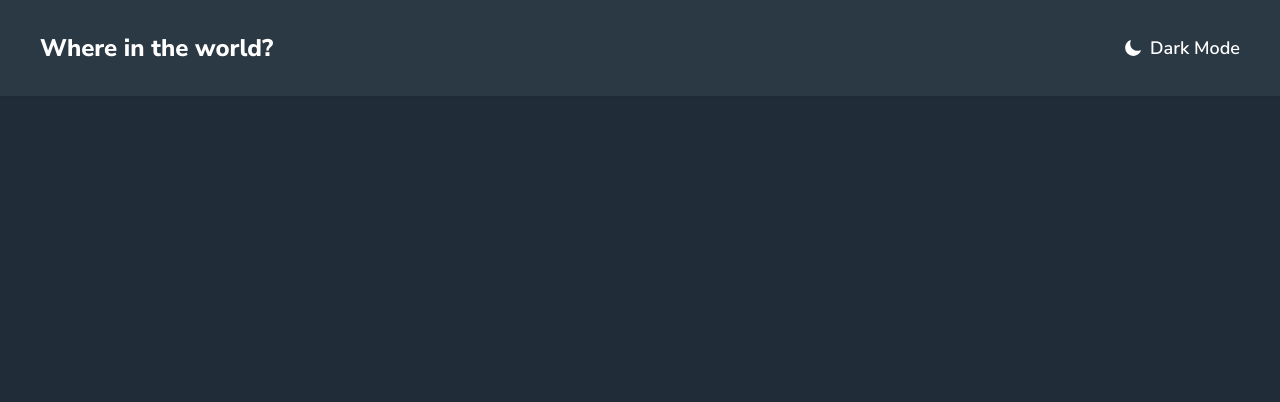
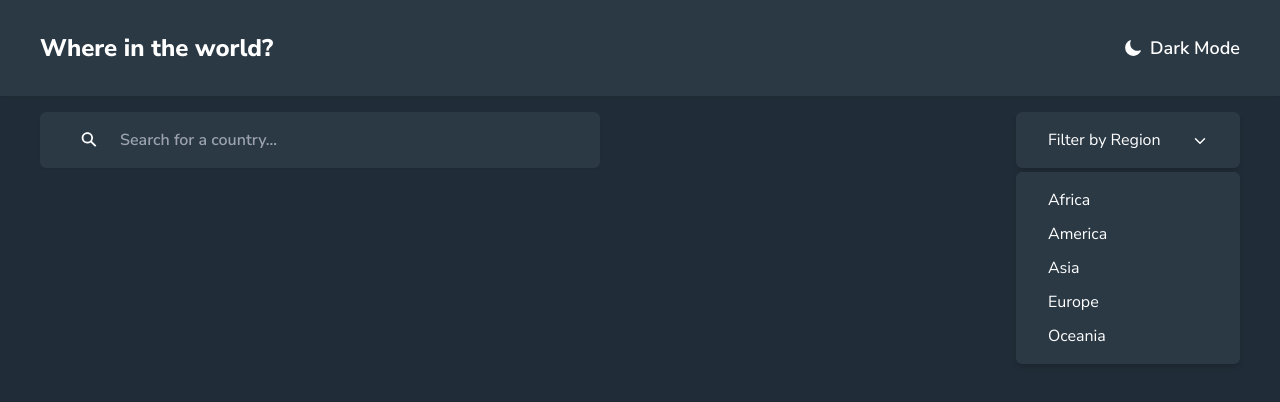
Before and after one commit to lleonardus/worldpedia, a React (Vite) app: page / in a window 1280 px wide. Shown: the top 402 px of the page. Built offline with nearby package versions, Linux system fonts and the light colour scheme.

Commit message:
creating Homepage

```diff
--- a/src/App.jsx
+++ b/src/App.jsx
@@ -1,5 +1,6 @@
 import { createBrowserRouter, RouterProvider } from "react-router-dom";
 import { AppLayout } from "./ui/AppLayout";
+import { Homepage } from "./features/homepage/Homepage";
 
 const router = createBrowserRouter([
   {
@@ -7,6 +8,11 @@ const router = createBrowserRouter([
     children: [
       {
         path: "/",
+        element: <Homepage />,
+      },
+      {
+        path: "/region/:region",
+        element: <Homepage />,
       },
     ],
   },
--- /dev/null
+++ b/src/features/homepage/CountriesForm.jsx
@@ -0,0 +1,20 @@
+import { Form } from "react-router-dom";
+import { RegionSelector } from "./RegionSelector";
+
+export function CountriesForm() {
+  return (
+    <div className="flex flex-col gap-10 sm:flex-row sm:justify-between">
+      <Form className="relative flex max-w-[35rem] grow">
+        <input
+          type="text"
+          placeholder="Search for a country..."
+          className="w-full overflow-ellipsis rounded-md bg-elements py-3 pl-20 pr-10 font-semibold text-input shadow-sm focus:outline-none"
+        />
+        <span className="absolute left-10 top-[55%] translate-y-[-50%]">
+          <ion-icon name="search-sharp" size="small"></ion-icon>
+        </span>
+      </Form>
+      <RegionSelector />
+    </div>
+  );
+}
--- /dev/null
+++ b/src/features/homepage/Homepage.jsx
@@ -0,0 +1,11 @@
+import { CountriesForm } from "./CountriesForm";
+
+export function Homepage() {
+  return (
+    <div className="pt-4">
+      <div className="mx-auto max-w-[var(--max-width)] px-4 sm:px-10">
+        <CountriesForm />
+      </div>
+    </div>
+  );
+}
--- /dev/null
+++ b/src/features/homepage/RegionSelector.jsx
@@ -0,0 +1,33 @@
+import { useState } from "react";
+import { Link } from "react-router-dom";
+
+const regions = ["Africa", "America", "Asia", "Europe", "Oceania"];
+
+export function RegionSelector() {
+  const [isOpen, setIsOpen] = useState(true);
+
+  return (
+    <div className="relative max-w-56 space-y-1 *:px-8 *:py-4 *:shadow-md sm:w-56">
+      <button
+        className="flex w-full items-center justify-between gap-2 rounded-md bg-elements text-left"
+        onClick={() => setIsOpen((isOpen) => !isOpen)}
+      >
+        <span>Filter by Region</span>
+        <span className="h-4">
+          <ion-icon
+            name={`chevron-${isOpen ? "down" : "up"}-outline`}
+          ></ion-icon>
+        </span>
+      </button>
+      <ul
+        className={`absolute flex w-full flex-col gap-2.5 rounded-md bg-elements ${isOpen ? "block" : "hidden"}`}
+      >
+        {regions.map((region) => (
+          <li key={region}>
+            <Link to={`/region/${region}`}>{region}</Link>
+          </li>
+        ))}
+      </ul>
+    </div>
+  );
+}
```
